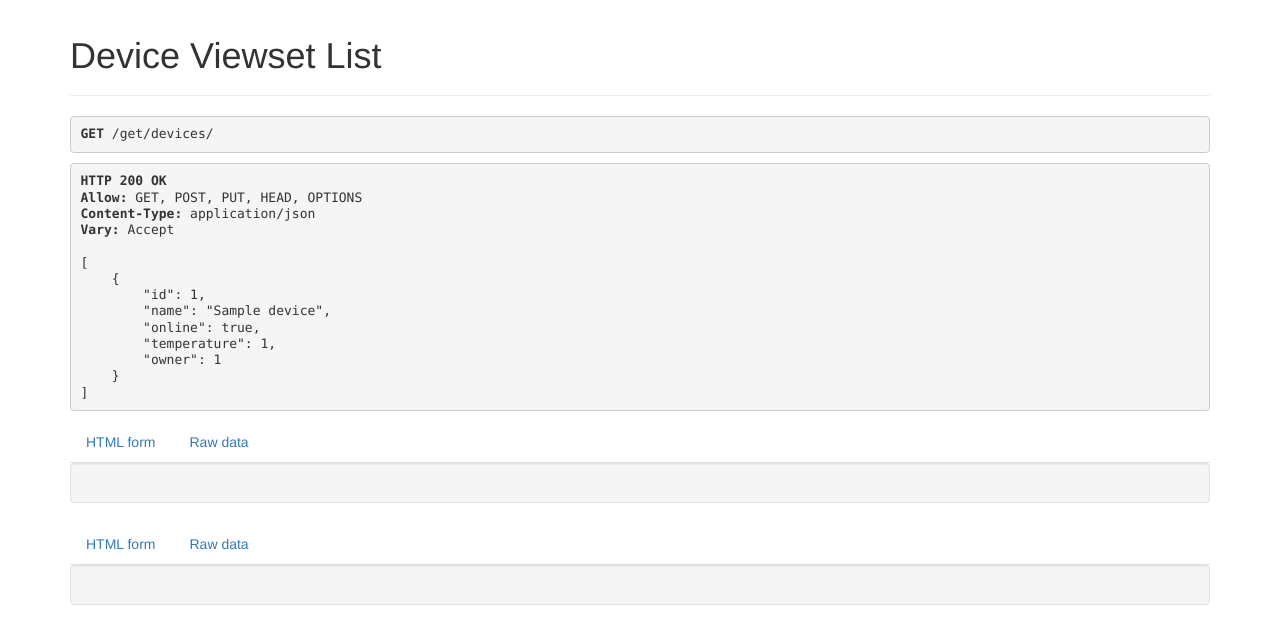
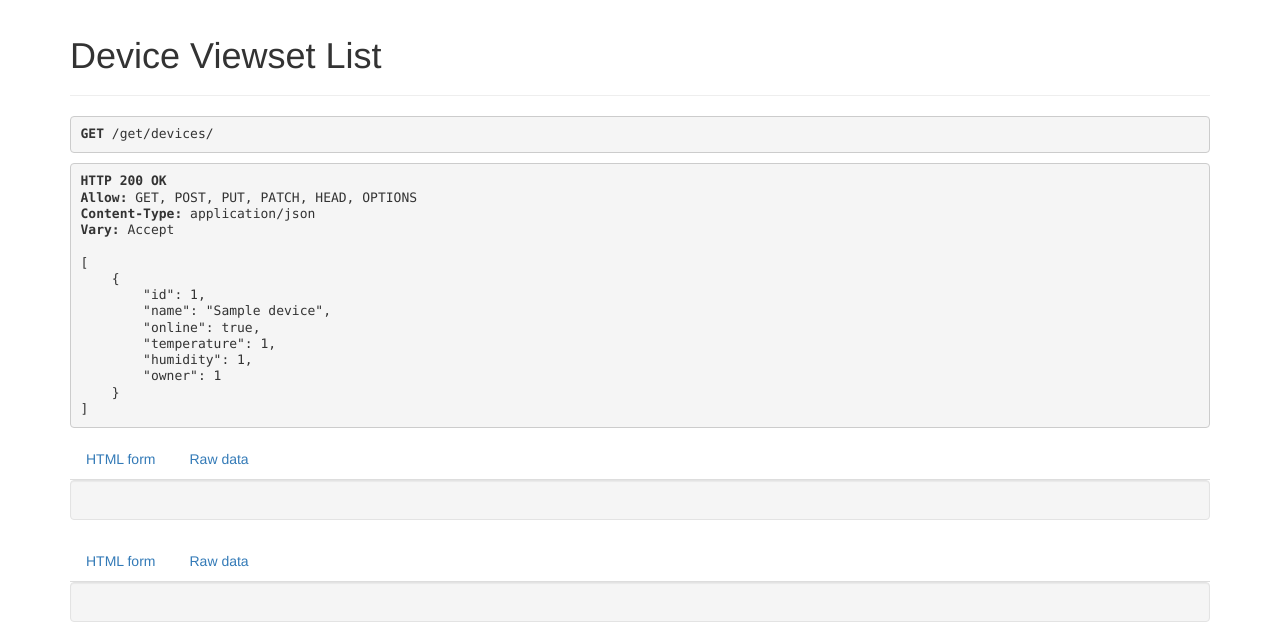
Before and after one commit to robertnanu/mini-iot-controller, a Django app: page /get/devices/ in a window 1280 px wide. Shown: the part 165-807 px from the top of the page. Before the commit the page ends 770 px from the top, so only its background shows below. Run offline with Django 3.2, Linux system fonts and the light colour scheme; tables that the repository leaves empty hold one stand-in row (values such as "Sample post"); some libraries are stand-ins or nearby versions.

Commit message:
Add new field for our device and new PATCH Api

```diff
--- a/robert/temperature/api/serializers.py
+++ b/robert/temperature/api/serializers.py
@@ -4,5 +4,5 @@ from temperature.models import Device
 class DeviceSerializer(serializers.ModelSerializer):
     class Meta:
         model = Device
-        fields = ['id', 'name', 'online', 'temperature', 'owner']
+        fields = ['id', 'name', 'online', 'temperature', 'humidity', 'owner']
         # fields = ['temperature']
--- a/robert/temperature/api/views.py
+++ b/robert/temperature/api/views.py
@@ -51,16 +51,23 @@ class DeviceViewset(viewsets.ModelViewSet):
 
     #     return Response(serializer.data)
 
+    # def destroy(self, request, *args, **kwargs):
+    #     loggedin_user = request.user
+    #     if loggedin_user == 'admin':
+    #         device = self.get_object()
+    #         device.delete()
+    #         response_message = {'message': "Item has been deleted"}
+    #     else:
+    #         response_message = {'message': 'Not Allowed'}
+
+    #     return Response(response_message)
+
     def destroy(self, request, *args, **kwargs):
-        loggedin_user = request.user
-        if loggedin_user == 'admin':
-            device = self.get_object()
-            device.delete()
-            response_message = {'message': "Item has been deleted"}
-        else:
-            response_message = {'message': 'Not Allowed'}
+        device = self.get_object()
+        device.delete()
 
-        return Response(response_message)
+        return Response({'message': "Item has been deleted"})
+
 
     def put(self, request, *args, **kwargs):
         device = Device.objects.get()
@@ -69,9 +76,24 @@ class DeviceViewset(viewsets.ModelViewSet):
 
         device.name = data['name']
         device.temperature = data['temperature']
+        device.humidity = data['humidity']
         device.online = data['online']
 
         device.save()
 
         serializer = DeviceSerializer(device)
         return Response(serializer.data)
+
+    def patch(self, request, *args, **kwargs):
+        device = Device.objects.get()
+        data = request.data
+
+        device.name = data.get("name", device.name)
+        device.temperature = data.get("temperature", device.temperature)
+        device.online = data.get("online", device.online)
+        device.humidity = data.get("humidity", device.humidity)
+
+        device.save()
+        serializer = DeviceSerializer(device)
+
+        return Response(serializer.data)
--- a/robert/temperature/models.py
+++ b/robert/temperature/models.py
@@ -5,6 +5,7 @@ class Device(models.Model):
     name = models.CharField(max_length=30)
     online = models.BooleanField(default = False)
     temperature = models.IntegerField()
+    humidity = models.IntegerField()
     owner = models.ForeignKey(User, on_delete=models.CASCADE)
 
     def __str__(self):
--- a/robert/temperature/templates/temperature/home.html
+++ b/robert/temperature/templates/temperature/home.html
@@ -72,6 +72,9 @@
             <input type="number" id="newTemperature-{{device.id}}" name="newTemperature-{{device.id}}" min="1" max="40">
             <button id="tempButton-{{device.id}}" type="button" class="button btn tempButton" device='{{device.id}}'>Submit</button>
 
+            <h3>Humidity:</h3>
+            <p id="temperature-{{device.id}}">{{device.humidity}}</p>
+
             <h3>State:</h3>
             <p id="status-{{device.id}}">
                 {% if device.online %}
```
Also changed, not shown: robert/temperature/templates/temperature/thermostat.html (+7 -0 lines), robert/temperature/migrations/0002_device_humidity.py (added).
